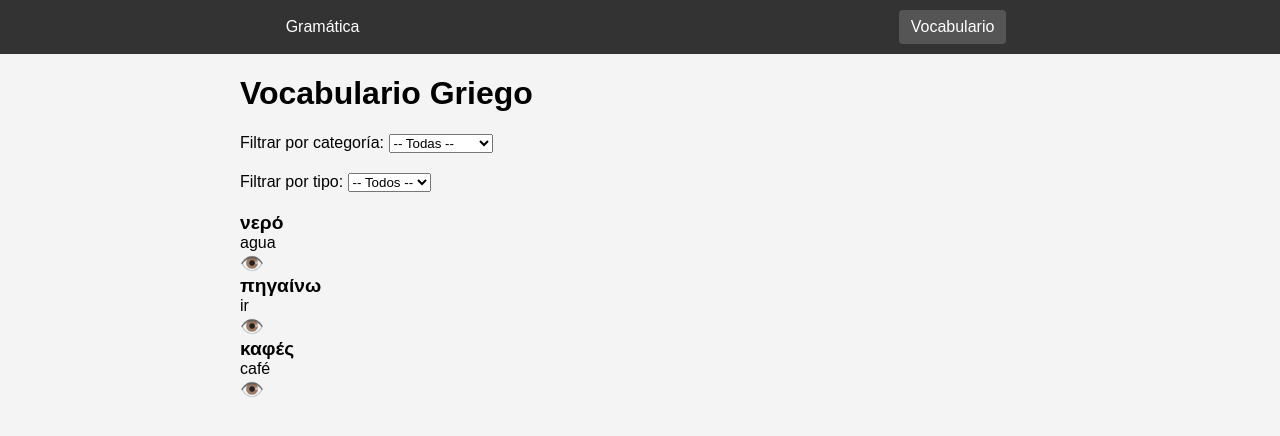
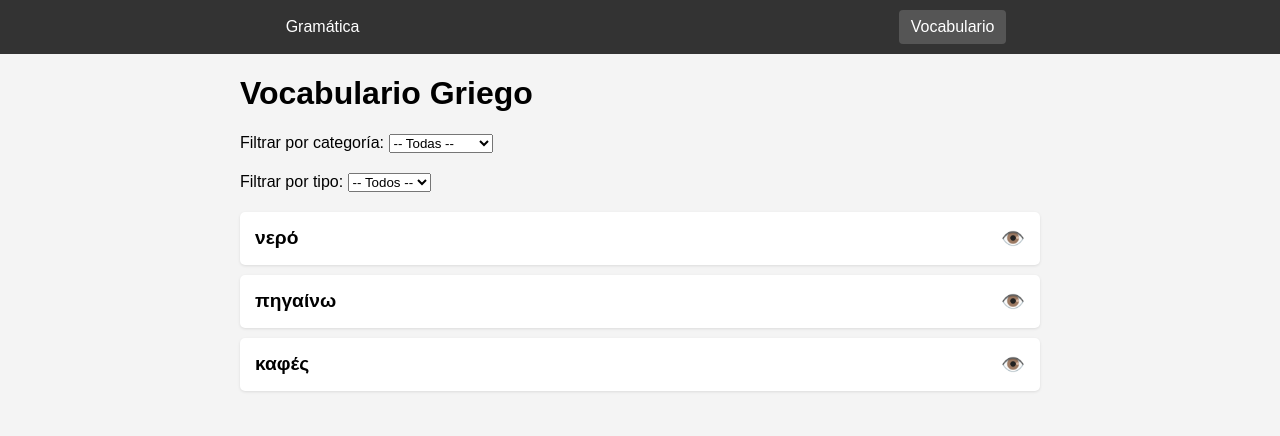
Before and after one commit to angelsima/idiomas, a plain HTML site: page griego/index.html in a window 1280 px wide. Drawn offline with Linux system fonts and the light colour scheme.

Commit message:
Update index.html

```diff
--- a/griego/index.html
+++ b/griego/index.html
@@ -110,22 +110,23 @@
   listaPalabras.innerHTML = "";
 
   const filtradas = palabras.filter(p => {
-        const coincideCategoria = !categoriaSeleccionada || p.etiquetas.includes(categoriaSeleccionada);
+    const coincideCategoria = !categoriaSeleccionada || (p.etiquetas && p.etiquetas.includes(categoriaSeleccionada));
     const coincideTipo = !tipoSeleccionado || p.tipo === tipoSeleccionado;
     return coincideCategoria && coincideTipo;
   });
 
   filtradas.forEach(p => {
     const div = document.createElement("div");
-        div.className = "griego";
+    div.className = "palabra";  // aquí restauramos la clase usada para estilo
 
     const contenido = document.createElement("div");
+
     const textoGriego = document.createElement("div");
     textoGriego.className = "texto-griego";
     textoGriego.textContent = p.griego;
 
     const traduccion = document.createElement("div");
-        traduccion.className = "español";
+    traduccion.className = "traduccion";
     traduccion.textContent = p.español;
 
     contenido.appendChild(textoGriego);
```
Lines whose indentation alone changed are shown as unchanged.
